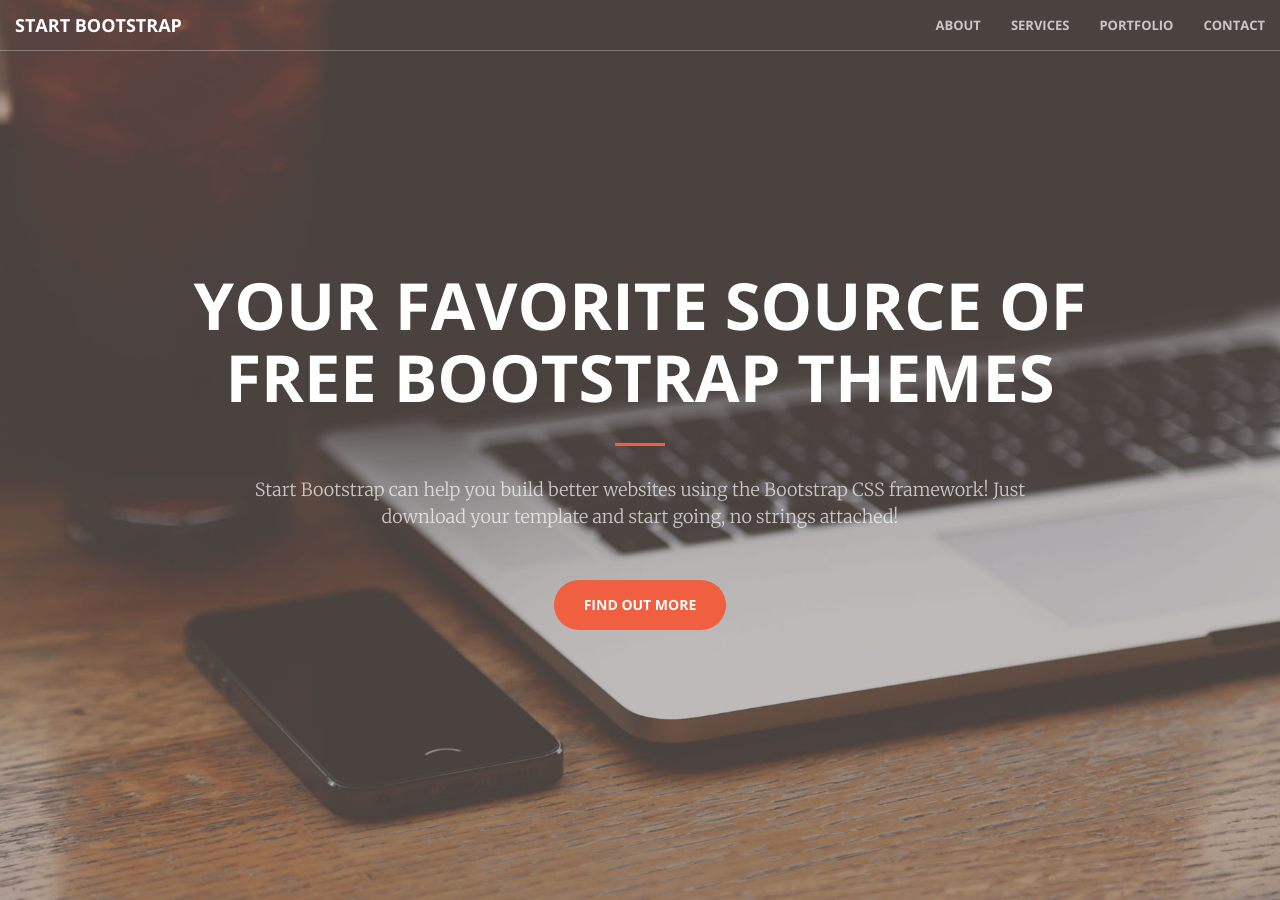
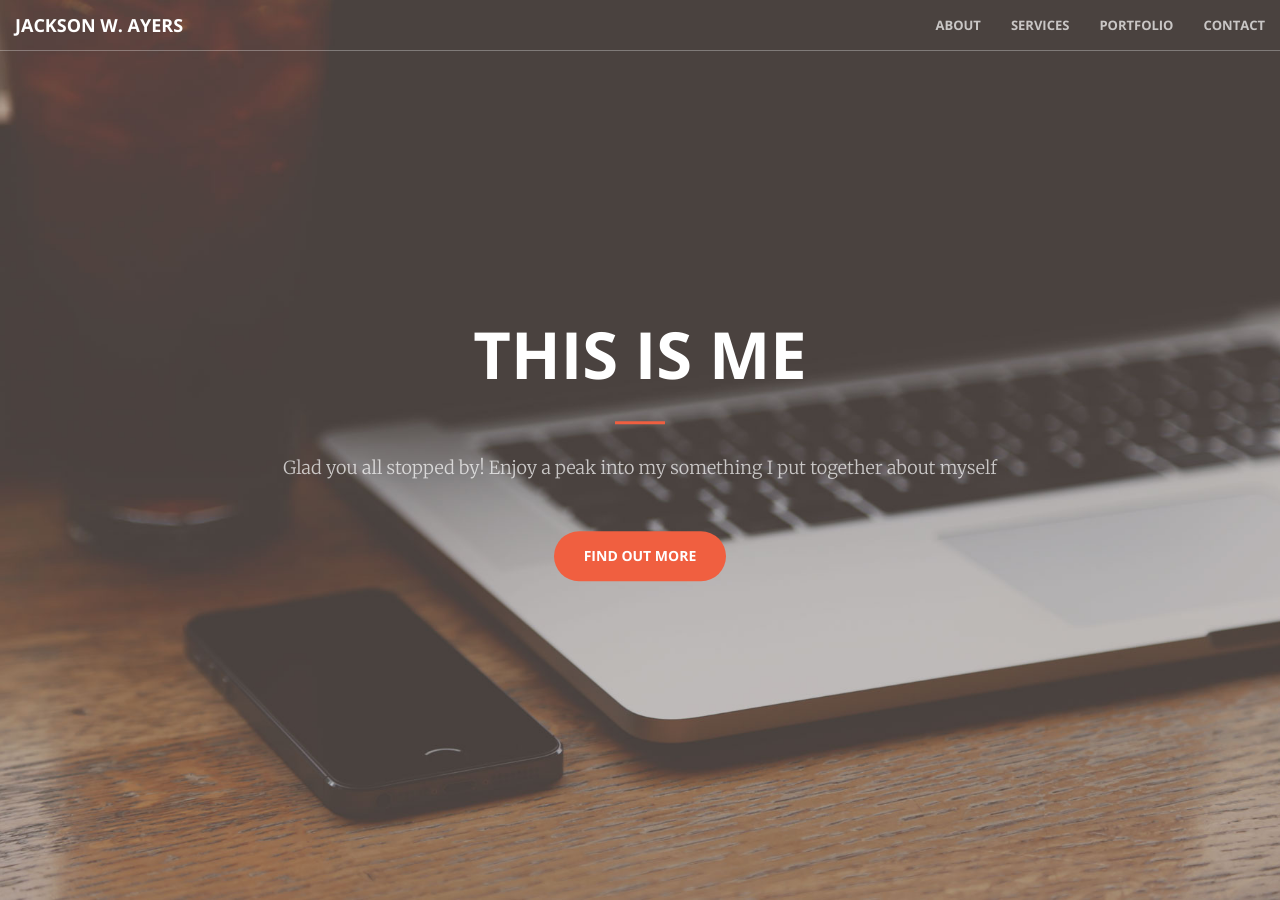
Before and after one commit to ayerswj/ayerswj.github.io, a Jekyll site: the page built from index.html, in a window 1280 px wide and 900 px high. Built offline with Jekyll 4.4.1, drawn with Linux system fonts in a browser that asks for light colours.

Commit message:
added personal touch

```diff
--- a/_includes/head.html
+++ b/_includes/head.html
@@ -6,7 +6,7 @@
     <meta name="description" content="">
     <meta name="author" content="">
 
-    <title>Creative - Start Bootstrap Theme</title>
+    <title>Jackson W. Ayers</title>
 
     <!-- Bootstrap Core CSS -->
     <link rel="stylesheet" href="css/bootstrap.min.css" type="text/css">
--- a/_includes/header.html
+++ b/_includes/header.html
@@ -1,9 +1,9 @@
 <header>
     <div class="header-content">
         <div class="header-content-inner">
-            <h1>Your Favorite Source of Free Bootstrap Themes</h1>
+            <h1>This is me</h1>
             <hr>
-            <p>Start Bootstrap can help you build better websites using the Bootstrap CSS framework! Just download your template and start going, no strings attached!</p>
+            <p>Glad you all stopped by! Enjoy a peak into my something I put together about myself</p>
             <a href="#about" class="btn btn-primary btn-xl page-scroll">Find Out More</a>
         </div>
     </div>
--- a/_includes/nav.html
+++ b/_includes/nav.html
@@ -8,7 +8,7 @@
                 <span class="icon-bar"></span>
                 <span class="icon-bar"></span>
             </button>
-            <a class="navbar-brand page-scroll" href="#page-top">Start Bootstrap</a>
+            <a class="navbar-brand page-scroll" href="#page-top">Jackson W. Ayers</a>
         </div>
 
         <!-- Collect the nav links, forms, and other content for toggling -->
```
Also changed, not shown: README.md, 2 other files.
